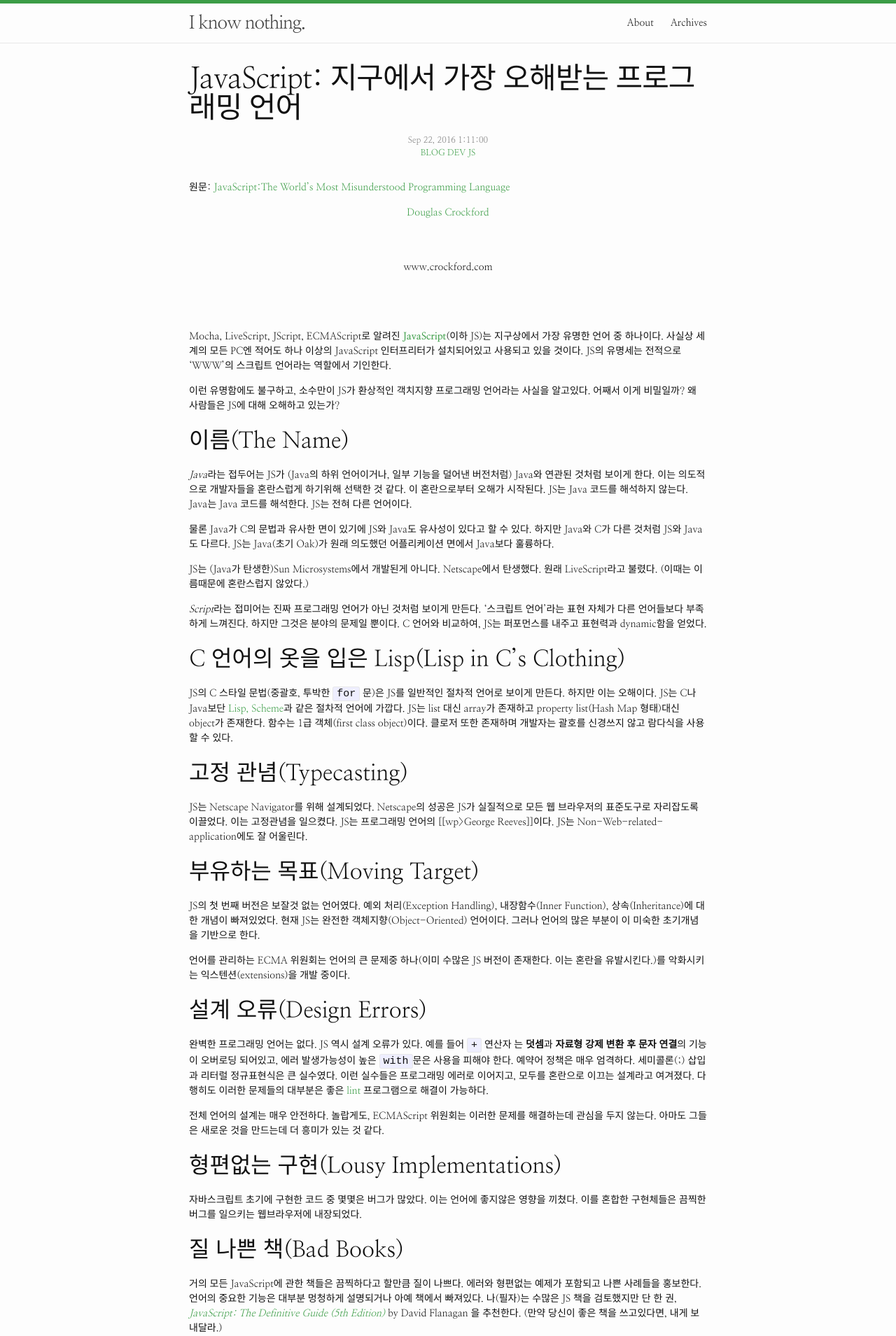
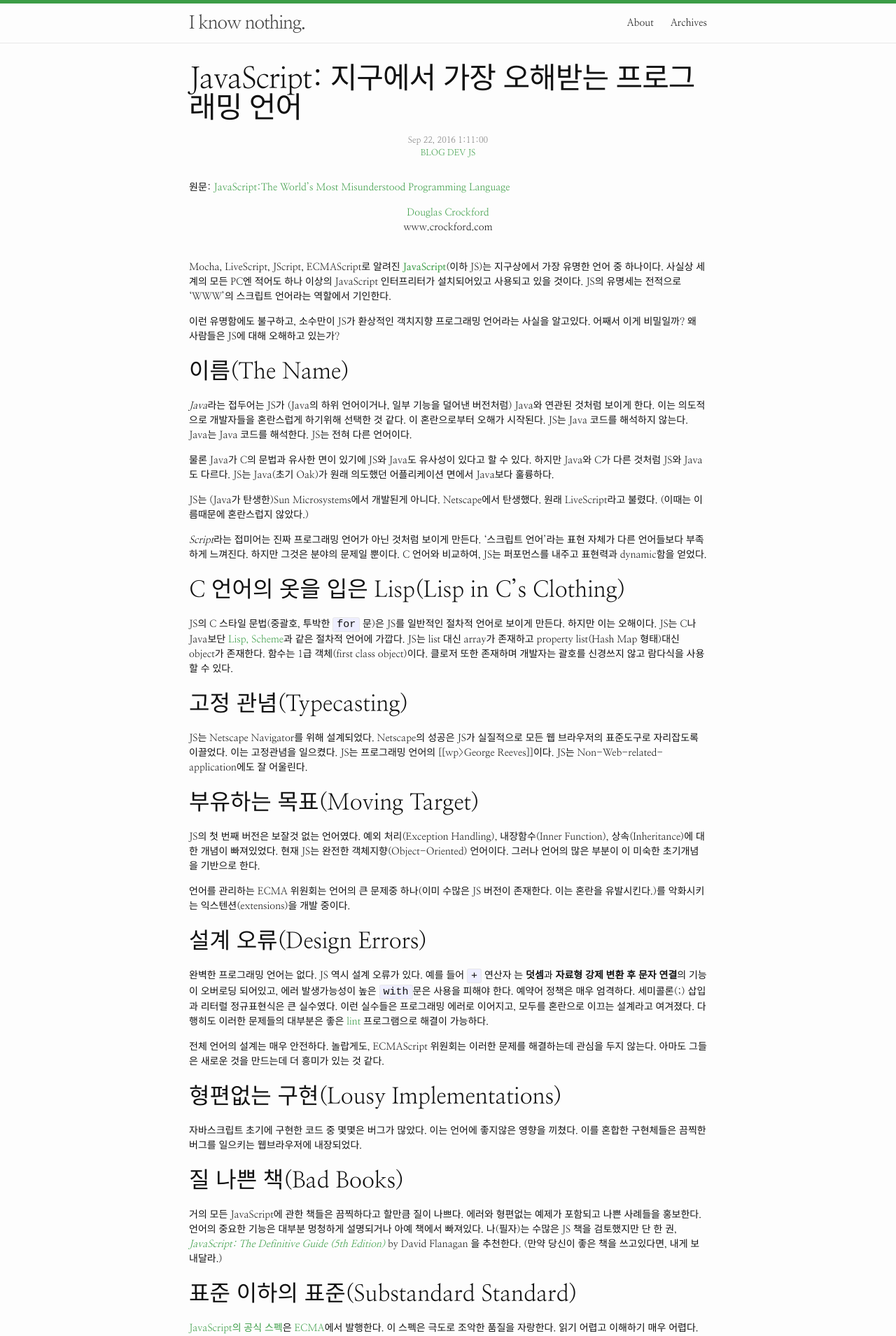
Before and after one commit to sshplendid/sshplendid.github.io, a Jekyll site: the page built from _posts/2016-09-21-javascript-the-worlds-most-misunderstood-programming-language.md, in a window 1280 px wide. Shown: the top 1909 px of the page at 70% size. Built offline with Jekyll 4.4.1, drawn with Linux system fonts in a browser that asks for light colours; comment, search, counter and statistics services are not loaded.

Commit message:
Update 2016-09-21-javascript-the-worlds-most-misunderstood-programming-language.md

```diff
--- a/_posts/2016-09-21-javascript-the-worlds-most-misunderstood-programming-language.md
+++ b/_posts/2016-09-21-javascript-the-worlds-most-misunderstood-programming-language.md
@@ -8,9 +8,8 @@
 원문: [JavaScript:The World's Most Misunderstood Programming Language](http://javascript.crockford.com/javascript.html)
 
 <center><a href="mailto:douglas@crockford.com">Douglas Crockford</a></center>
-<br /><br />
 <center>www.crockford.com</center>
-<br /><br /><br />
+<br />
 
 
 Mocha, LiveScript, JScript, ECMAScript로 알려진 **[JavaScript](http://javascript.crockford.com/)**(이하 JS)는 지구상에서 가장 유명한 언어 중 하나이다. 사실상 세계의 모든 PC엔 적어도 하나 이상의 JavaScript 인터프리터가 설치되어있고 사용되고 있을 것이다. JS의 유명세는 전적으로 'WWW'의 스크립트 언어라는 역할에서 기인한다.
```
